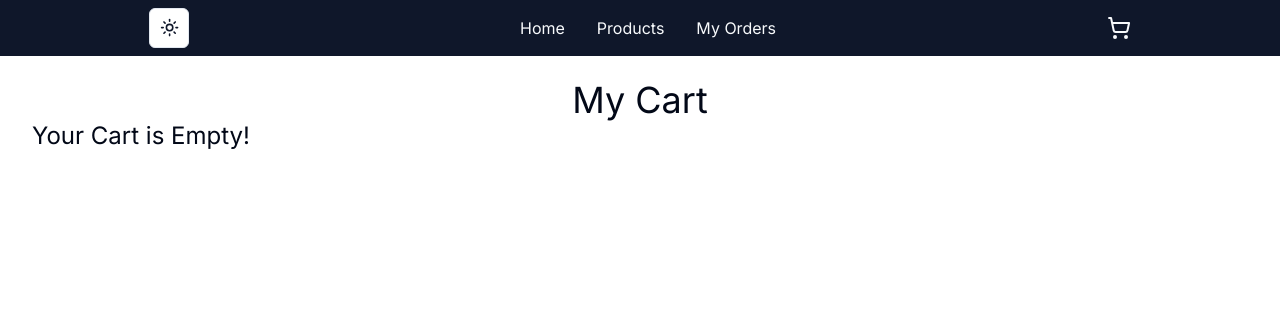
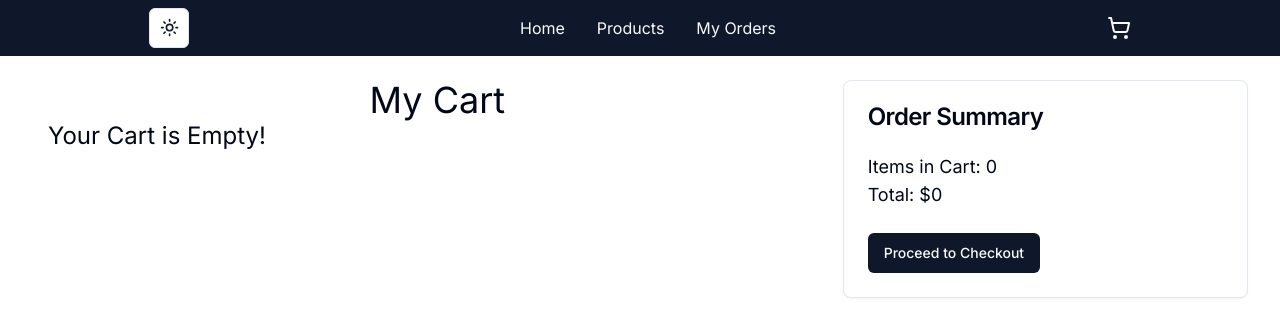
Before and after one commit to edtan094/ecommerce-store, a Next.js app: page /cart in a window 1280 px wide. Shown: the top 336 px of the page. Built offline with nearby package versions, Linux system fonts and the light colour scheme.

Commit message:
Working on cart page.

```diff
--- a/src/app/(customerFacing)/cart/page.tsx
+++ b/src/app/(customerFacing)/cart/page.tsx
@@ -2,6 +2,16 @@
 
 import { useEffect, useState } from "react";
 import { CartItem } from "./_components/CartItem";
+import { Button } from "@/components/ui/button";
+import Link from "next/link";
+import {
+  Card,
+  CardHeader,
+  CardTitle,
+  CardContent,
+  CardFooter,
+} from "@/components/ui/card";
+import { formatCurrency } from "@/lib/formatters";
 
 export default function MyCartPage() {
   const [cartItems, setCartItems] = useState<
@@ -35,7 +45,8 @@ export default function MyCartPage() {
   }, []);
 
   return (
-    <main>
+    <main className="flex">
+      <div className="w-2/3 px-4">
         <div className="flex justify-center">
           <h1 className="text-4xl">My Cart</h1>
         </div>
@@ -60,6 +71,29 @@ export default function MyCartPage() {
         ) : (
           <h2 className="text-2xl">Your Cart is Empty!</h2>
         )}
+      </div>
+      <div className="w-1/3">
+        <Card>
+          <CardHeader>
+            <CardTitle>Order Summary</CardTitle>
+          </CardHeader>
+          <CardContent>
+            <p className="text-lg">Items in Cart: {cartItems.length}</p>
+            <p className="text-lg">
+              Total:{" "}
+              {formatCurrency(
+                cartItems.reduce((acc, item) => acc + item.priceInCents, 0) /
+                  100
+              )}
+            </p>
+          </CardContent>
+          <CardFooter>
+            <Button>
+              <Link href="/checkout">Proceed to Checkout</Link>
+            </Button>
+          </CardFooter>
+        </Card>
+      </div>
     </main>
   );
 }
```
Also changed, not shown: 1 other file (tests, documents, lock files or other folders). Lines whose indentation alone changed are shown as unchanged.
